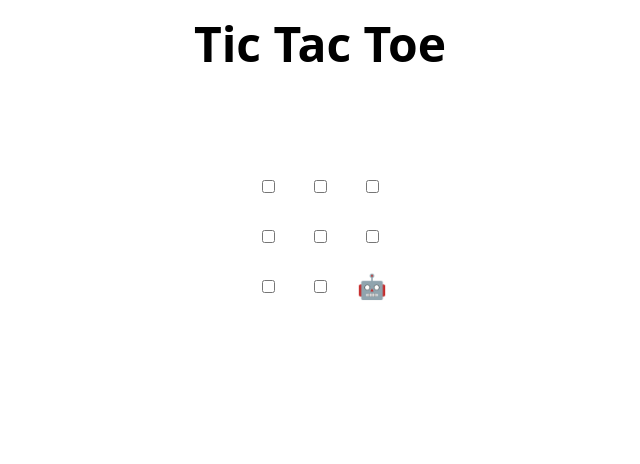
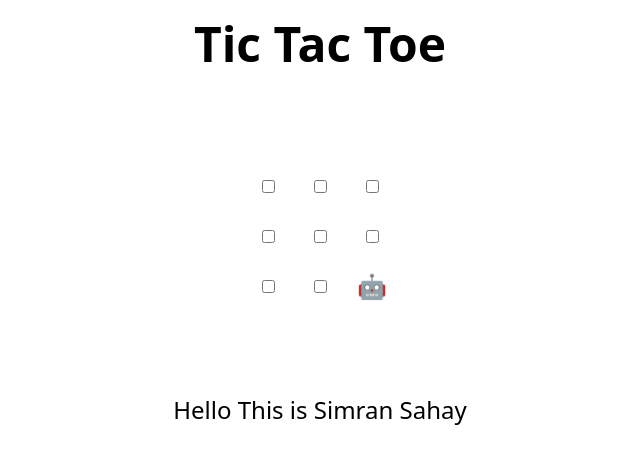
Before and after one commit to simransahay19/MLSAbeta1, a plain HTML site: page index.html in a window 1280 px wide. Shown: the whole page, without its empty margins (320-960 px from the left). Drawn offline with Linux system fonts and the light colour scheme.

Commit message:
Update index.html
Simran Sahay

```diff
--- a/index.html
+++ b/index.html
@@ -47,6 +47,7 @@
   </tr>
 </table>
 
+<p> Hello This is Simran Sahay </p>
 <h2 hidden>Game over, refresh to play again 🧑‍💻 🤖!</h2>
 
 <script>
```
